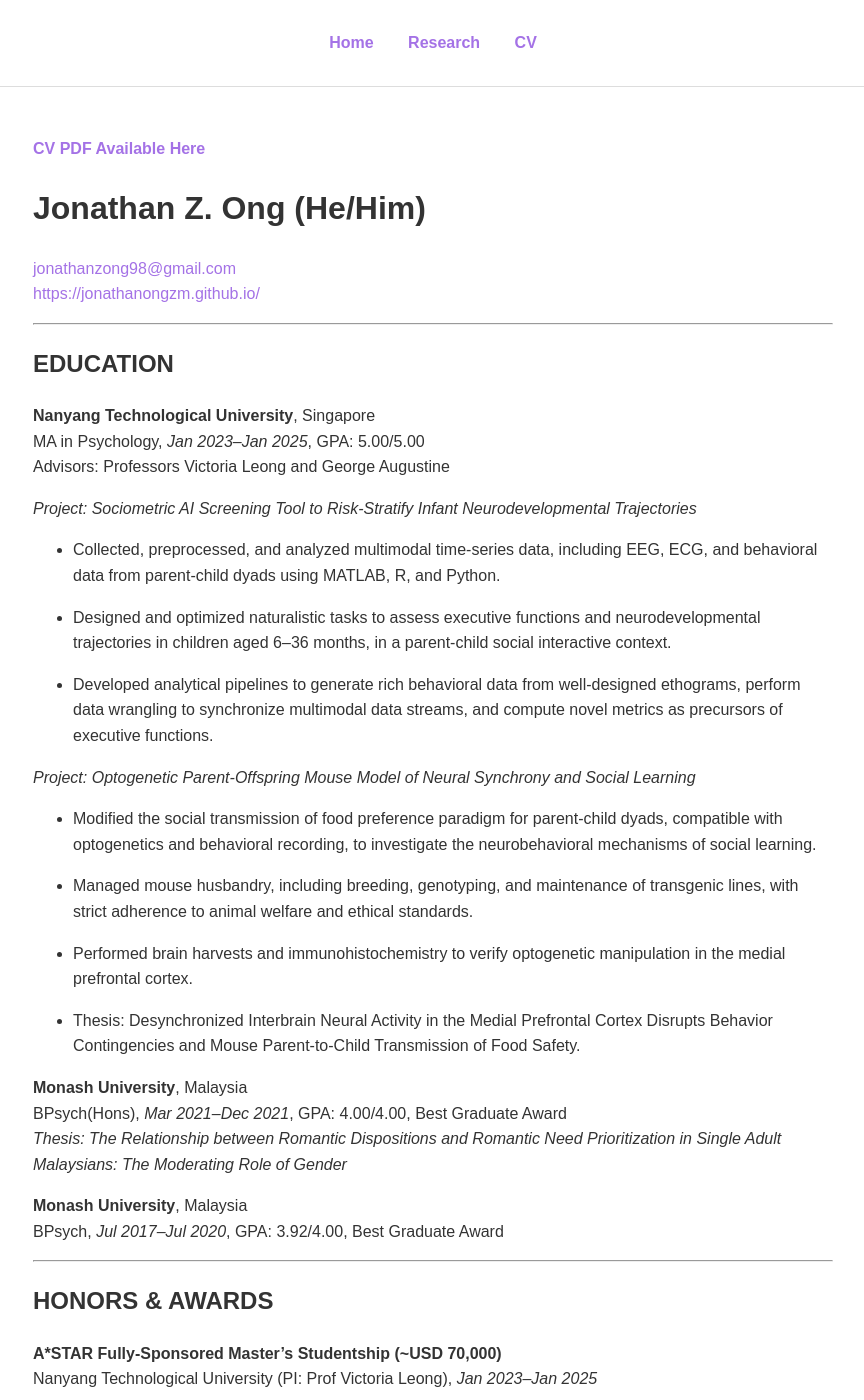
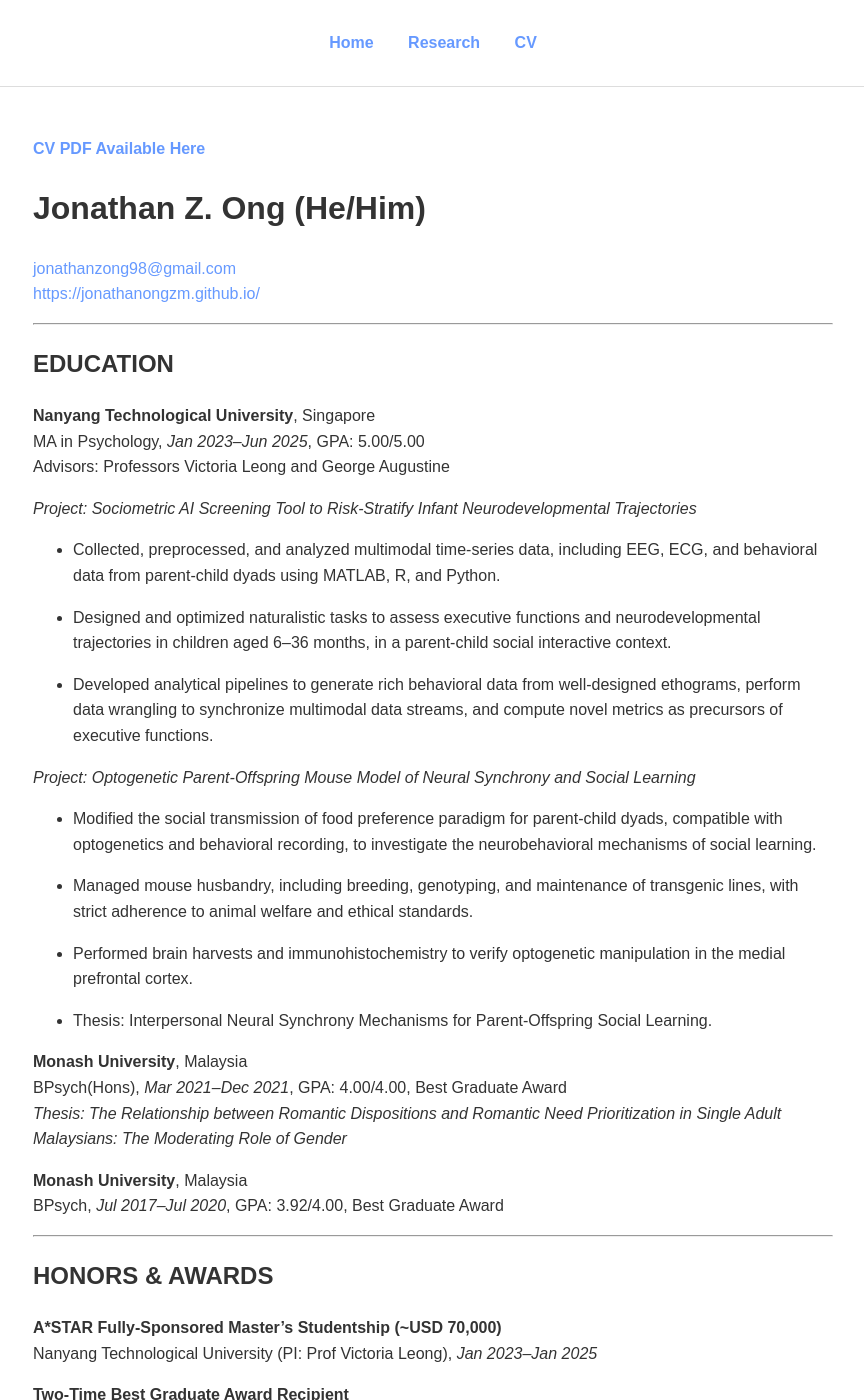
Before and after one commit to jonathanongzm/jonathanongzm.github.io, a Jekyll site: the page built from cv.markdown, in a window 1280 px wide and 1400 px high. Shown: the whole window, without its empty margins (207-1071 px from the left). Built offline with Jekyll 4.4.1, drawn with Linux system fonts in a browser that asks for light colours; some of the changed text lies outside the part shown.

Commit message:
update cv

```diff
--- a/assets/css/style.css
+++ b/assets/css/style.css
@@ -79,14 +79,14 @@
 /* Navbar Links */
 .navbar ul li a {
   text-decoration: none;
-  color: #a472e6;
+  color: #6699FF;
   font-weight: bold;
   font-size: 16px; /* Adjust the font size */
 }
 
 a {
   text-decoration: none;
-  color: #a472e6;
+  color: #6699FF;
 }
 
 a:hover {
--- a/cv.markdown
+++ b/cv.markdown
@@ -15,7 +15,7 @@
 ## EDUCATION
 
 **Nanyang Technological University**, Singapore
-MA in Psychology, *Jan 2023–Jan 2025*, GPA: 5.00/5.00
+MA in Psychology, *Jan 2023–Jun 2025*, GPA: 5.00/5.00
 Advisors: Professors Victoria Leong and George Augustine
 
 *Project: Sociometric AI Screening Tool to Risk-Stratify Infant Neurodevelopmental Trajectories*
@@ -34,7 +34,7 @@
 
 - Performed brain harvests and immunohistochemistry to verify optogenetic manipulation in the medial prefrontal cortex.
 
-- Thesis: Desynchronized Interbrain Neural Activity in the Medial Prefrontal Cortex Disrupts Behavior Contingencies and Mouse Parent-to-Child Transmission of Food Safety.
+- Thesis: Interpersonal Neural Synchrony Mechanisms for Parent-Offspring Social Learning.
 
 **Monash University**, Malaysia
 BPsych(Hons), *Mar 2021–Dec 2021*, GPA: 4.00/4.00, Best Graduate Award
@@ -103,17 +103,13 @@
 
 ## IN PREPARATION
 
-Koh, D. M., **Ong, J. Z.**, & Goh, P. H. (Under review). Helicopter parenting and social competence among single Malaysian adults: Filial piety as a moderator. *Current Psychology*.
+Koh, D. M., **Ong, J. Z.**, & Goh, P. H. (Under review). Helicopter parenting and social competence among single Malaysian adults: Filial piety as a moderator. *Journal of Adolescent Development*.
 
-Vafa, S., **Ong, J. Z.**, Yong, M. H., Arokiaraj, A. S., Shee, D., Chia, Y. C., & Schaefer, A. (Revised and resubmitted). Online cognitive testing with Asian older adults during the COVID-19 pandemic: A proof-of-feasibility study. Preprint: [https://doi.org/10.31234/osf.io/t8exs](https://doi.org/10.31234/osf.io/t8exs). *BMC Psychology*.
-
-Optogenetic synchronization of rodent dam-pup prefrontal cortex increases socially contingent behavior and stable states for knowledge transmission (in preparation).
-
-Protocol for longitudinal imaging of parent–infant social interactive behavior and neurophysiology to assess emerging executive functions in infants with and without neurodevelopmental risks (in preparation).
+Vafa, S., **Ong, J. Z.**, Yong, M. H., Arokiaraj, A. S., Shee, D., Chia, Y. C., & Schaefer, A. (Revised and resubmitted). Online cognitive testing with Asian older adults during the COVID-19 pandemic: A proof-of-feasibility study. Preprint: [https://doi.org/10.31234/osf.io/t8exs](https://doi.org/10.31234/osf.io/t8exs). *Behavior Research Methods*.
 
 ---
 
-## CONFERENCE POSTERS & MEDIA
+## CONFERENCE POSTERS, INVITED TALK & MEDIA
 
 Marzuki, A. A., Thanaraju, A., **Ong, J. Z.**, Yip, W. Z., Yap, Z. J., Wong, K. Y., ... Schaefer, A. (2022). AGEWELL: Investigating the predictors of healthy neurocognitive aging in a socioeconomically and ethnically diverse Malaysian cohort. Poster awarded People’s Choice Award at the Annual Meeting of the Society for Neuroscience 2022, Singapore Chapter. [http://doi.org/10.13140/RG.2.2.18928.74241](http://doi.org/10.13140/RG.2.2.18928.74241)
 
```
Also changed, not shown: other parts of cv.markdown (+6 -4 lines), 2 other files.
